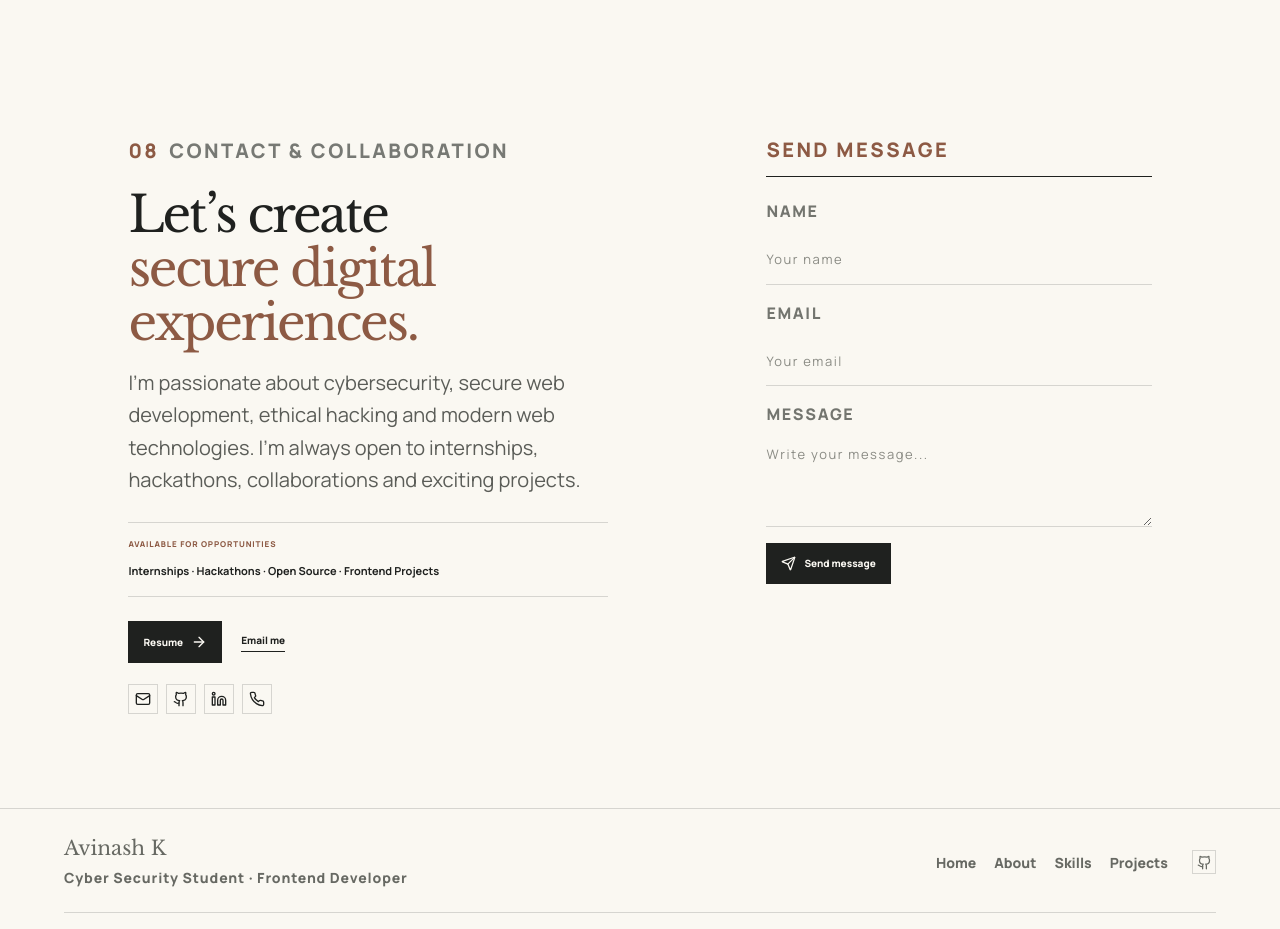
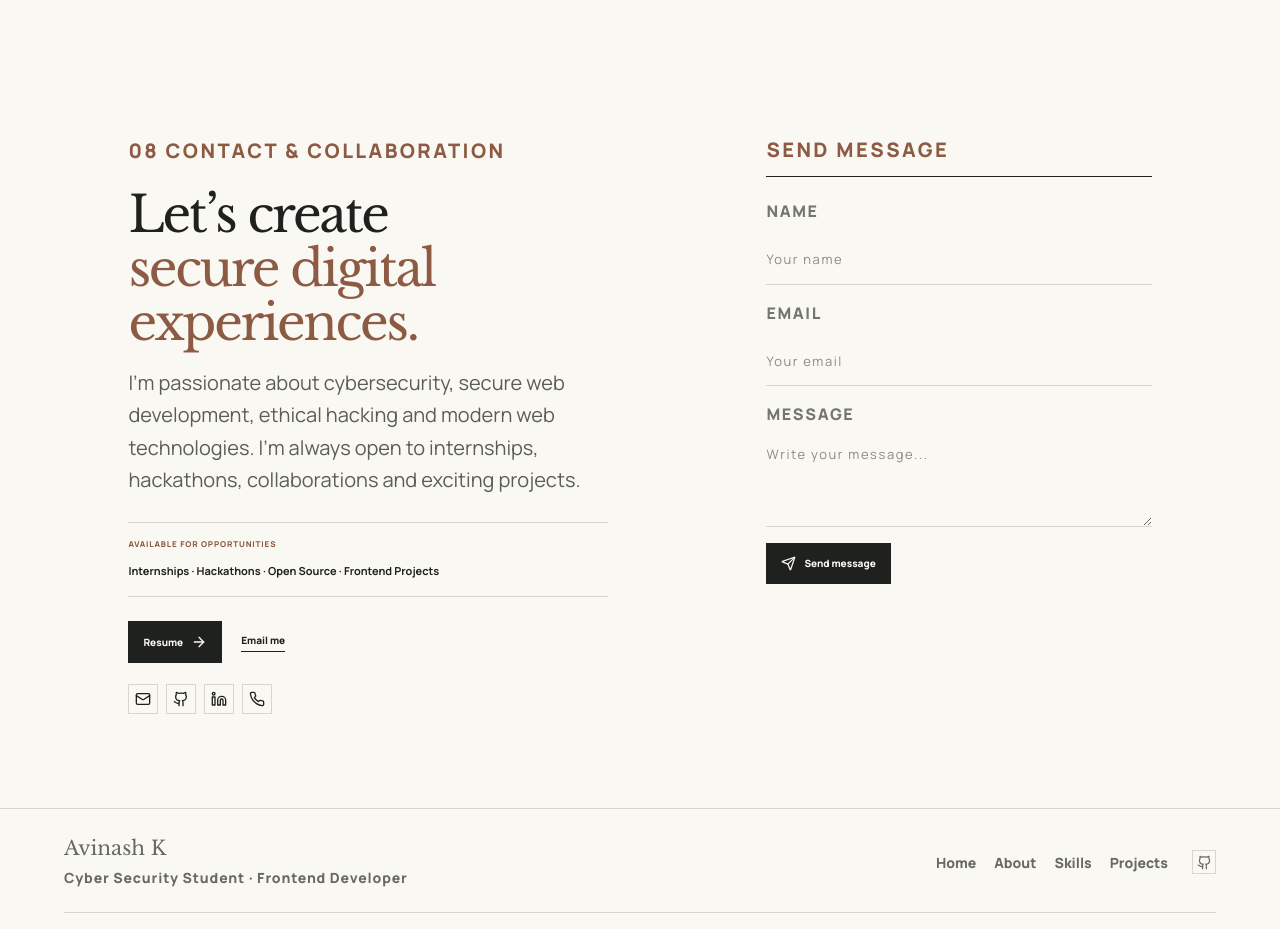
Before and after one commit to avinashk08408/Avinash-portfolio, a React (Vite) app: page / in a window 1280 px wide. Shown: the part 7540-8469 px from the top of the page. Built offline with nearby package versions, Linux system fonts and the light colour scheme; a web font is replaced by a local one.

Commit message:
Update Contact.jsx

```diff
--- a/src/components/Contact/Contact.jsx
+++ b/src/components/Contact/Contact.jsx
@@ -68,8 +68,8 @@ export default function Contact() {
     <section id="contact" className="ct-contact qs-shell contact-component">
       <div className="ct-contact-copy">
         <p className="ct-label">
-          <span>08</span>
-          CONTACT & COLLABORATION
+          <span>08 CONTACT & COLLABORATION</span>
+
         </p>
 
         <h2>
```
